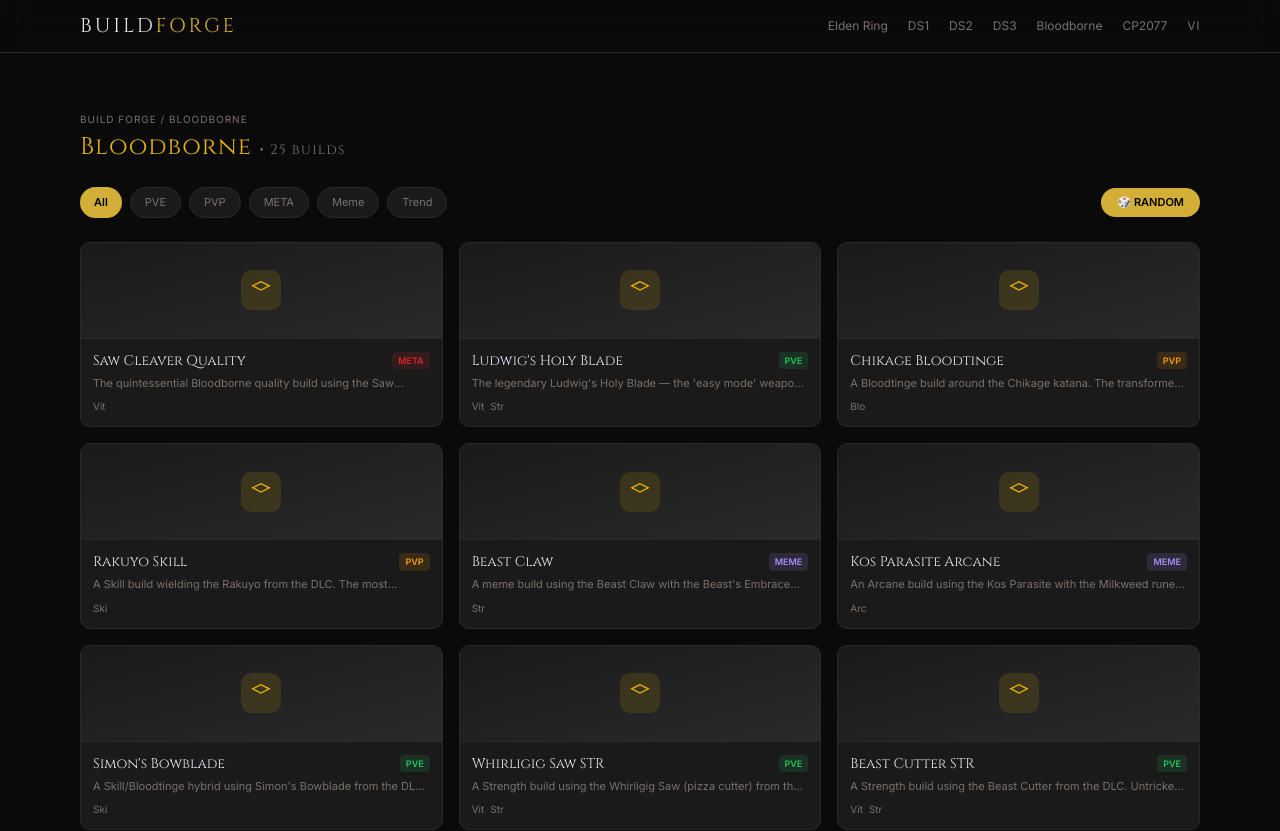
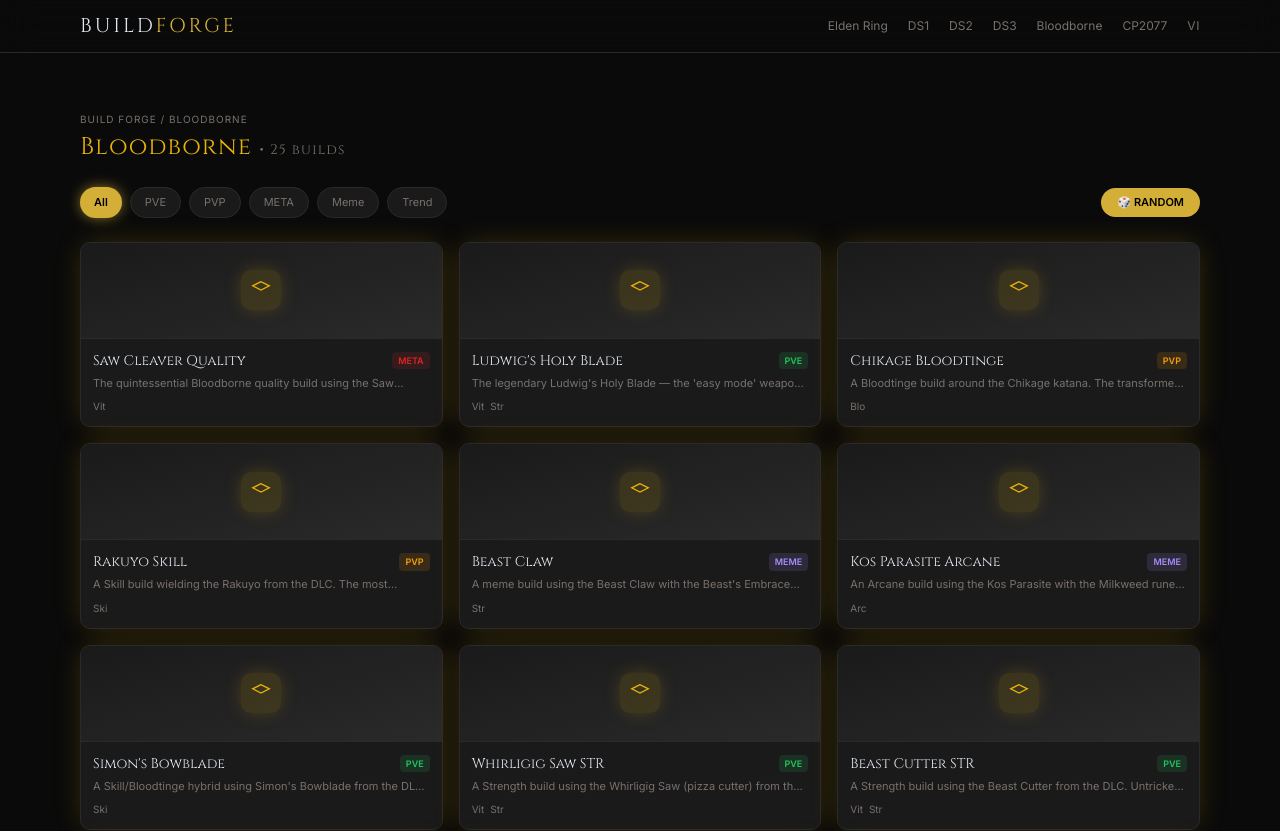
Before and after one commit to schizo16/build-forge, a Next.js app: page /en/bloodborne in a window 1280 px wide. Shown: the top 831 px of the page. Built offline with nearby package versions, Linux system fonts and the light colour scheme.

Commit message:
feat: add GitHub Actions CI + updated README

```diff
--- a/app/[locale]/[game]/[slug]/page.tsx
+++ b/app/[locale]/[game]/[slug]/page.tsx
@@ -4,6 +4,7 @@
 import { getBuild } from "@/data"
 import { GuideSection } from "@/components/build-detail/guide-section"
 import { StatBars } from "@/components/build-detail/stat-bars"
+import { AnimatedSection } from "@/components/animated-section"
 import { AffinityCompare } from "@/components/build-detail/affinity-compare"
 import { ItemGrid } from "@/components/build-detail/item-grid"
 import { TipsSection } from "@/components/build-detail/tips-section"
@@ -48,30 +49,30 @@
       {/* Content sections */}
       <div className="mt-10 space-y-10">
         {/* Guide */}
-        <section>
+        <AnimatedSection>
           <h2 className="mb-4 font-display text-base text-forge-text">{isVi ? '📖 Hướng dẫn' : '📖 Guide'}</h2>
           <GuideSection phases={build.phases} locale={locale} />
-        </section>
+        </AnimatedSection>
 
         {/* Stats */}
-        <section>
+        <AnimatedSection>
           <h2 className="mb-4 font-display text-base text-forge-text">{isVi ? '📊 Chỉ số' : '📊 Stats'}</h2>
           <StatBars stats={build.stats} sl={build.sl} />
-        </section>
+        </AnimatedSection>
 
         {/* Affinity Comparison */}
         {build.affinities.length > 0 && (
-          <section>
+          <AnimatedSection>
             <h2 className="mb-4 font-display text-base text-forge-text">{isVi ? '⚔️ Ngọc' : '⚔️ Affinity'}</h2>
             <AffinityCompare affinities={build.affinities} locale={locale} />
-          </section>
+          </AnimatedSection>
         )}
 
         {/* Items */}
-        <section>
+        <AnimatedSection>
           <h2 className="mb-4 font-display text-base text-forge-text">{isVi ? '🎒 Trang bị' : '🎒 Items'}</h2>
           <ItemGrid items={build.items} itemType={config.itemType} locale={locale} gameSlug={gameSlug} />
-        </section>
+        </AnimatedSection>
 
         {/* Tips */}
         <TipsSection tips={isVi && build.tipsVi ? build.tipsVi : build.tips} />
--- a/app/[locale]/layout.tsx
+++ b/app/[locale]/layout.tsx
@@ -2,6 +2,7 @@
 import { notFound } from "next/navigation"
 import { Nav } from "@/components/layout/nav"
 import { Footer } from "@/components/layout/footer"
+import { PageTransition } from "@/components/page-transition"
 import { routing } from "@/lib/routing"
 
 type Props = {
@@ -16,7 +17,7 @@
   return (
     <NextIntlClientProvider locale={locale}>
       <Nav />
-      <main className="min-h-screen">{children}</main>
+      <main className="min-h-screen"><PageTransition>{children}</PageTransition></main>
       <Footer />
     </NextIntlClientProvider>
   )
--- a/app/globals.css
+++ b/app/globals.css
@@ -141,6 +141,20 @@
   }
 }
 
+@keyframes gradient-shift {
+  0%, 100% { background-position: 0% 50%; }
+  50% { background-position: 100% 50%; }
+}
+
+.animate-gradient {
+  background-size: 200% 200%;
+  animation: gradient-shift 8s ease infinite;
+}
+
+html {
+  scroll-behavior: smooth;
+}
+
 * {
   scrollbar-width: thin;
   scrollbar-color: var(--color-forge-border) var(--color-forge-bg);
--- /dev/null
+++ b/components/animated-section.tsx
@@ -0,0 +1,17 @@
+'use client'
+
+import { motion } from "framer-motion"
+
+export function AnimatedSection({ children, className }: { children: React.ReactNode; className?: string }) {
+  return (
+    <motion.section
+      initial={{ opacity: 0, y: 20 }}
+      whileInView={{ opacity: 1, y: 0 }}
+      viewport={{ once: true, margin: "-50px" }}
+      transition={{ duration: 0.5 }}
+      className={className}
+    >
+      {children}
+    </motion.section>
+  )
+}
--- a/components/game/build-card.tsx
+++ b/components/game/build-card.tsx
@@ -2,6 +2,7 @@
 
 import Link from "next/link"
 import { motion } from "framer-motion"
+import { TiltCard } from "@/components/tilt-card"
 import type { Build } from "@/lib/utils"
 
 const CATEGORY_COLORS: Record<string, string> = {
@@ -12,23 +13,25 @@
   trend: '#22C55E',
 }
 
-export function BuildCard({ build, gameSlug, accent, locale }: { build: Build; gameSlug: string; accent: string; locale?: string }) {
+export function BuildCard({ build, gameSlug, accent, locale, index = 0 }: { build: Build; gameSlug: string; accent: string; locale?: string; index?: number }) {
   const catColor = CATEGORY_COLORS[build.category] ?? '#78716C'
 
   return (
     <motion.div
-      initial={{ opacity: 0, y: 20 }}
+      initial={{ opacity: 0, y: 30 }}
       animate={{ opacity: 1, y: 0 }}
-      transition={{ duration: 0.4 }}
+      transition={{ duration: 0.4, delay: index * 0.05 }}
     >
+      <TiltCard className="rounded-lg">
         <Link
           href={`/${gameSlug}/${build.slug}`}
-        className="group block overflow-hidden rounded-lg border border-forge-border bg-forge-surface transition-all duration-300 hover:border-accent-gold/40"
+          className="group block overflow-hidden rounded-lg border border-forge-border bg-forge-surface transition-all duration-500 hover:shadow-[0_0_30px_-5px]"
+          style={{ boxShadow: `0 0 30px -5px ${accent}40` }}
       >
         <div className="flex h-24 items-center justify-center border-b border-forge-border bg-gradient-to-br from-forge-surface to-forge-hover">
           <div
-          className="flex h-10 w-10 items-center justify-center rounded-lg"
-          style={{ backgroundColor: `${accent}22` }}
+            className="flex h-10 w-10 items-center justify-center rounded-lg transition-all duration-500 group-hover:shadow-[0_0_20px_-5px]"
+            style={{ backgroundColor: `${accent}22`, boxShadow: `0 0 20px -5px ${accent}60` }}
           >
             <svg width="20" height="20" viewBox="0 0 24 24" fill="none">
               <path d="M12 2L2 7L12 12L22 7L12 2Z" stroke={accent} strokeWidth="1.5" />
@@ -55,6 +58,7 @@
           </div>
         </div>
       </Link>
+      </TiltCard>
     </motion.div>
   )
 }
--- a/components/game/build-grid.tsx
+++ b/components/game/build-grid.tsx
@@ -12,8 +12,8 @@
 
   return (
     <div className="grid grid-cols-1 gap-4 sm:grid-cols-2 lg:grid-cols-3">
-      {builds.map((build) => (
-        <BuildCard key={build.slug} build={build} gameSlug={gameSlug} accent={accent} locale={locale} />
+      {builds.map((build, index) => (
+        <BuildCard key={build.slug} build={build} gameSlug={gameSlug} accent={accent} locale={locale} index={index} />
       ))}
     </div>
   )
--- a/components/game/filter-pills.tsx
+++ b/components/game/filter-pills.tsx
@@ -11,7 +11,7 @@
           onClick={() => onChange(cat.key)}
           className={`rounded-full px-3.5 py-1.5 text-[11px] transition-all ${
             active === cat.key
-              ? 'bg-accent-gold font-semibold text-black'
+              ? 'bg-accent-gold font-semibold text-black shadow-[0_0_15px_-3px_#D4AF37]'
               : 'border border-forge-border bg-forge-surface text-forge-muted hover:text-forge-text'
           }`}
         >
--- a/components/landing/game-card.tsx
+++ b/components/landing/game-card.tsx
@@ -4,6 +4,7 @@
 import Link from "next/link"
 import { useRouter } from "next/navigation"
 import { motion } from "framer-motion"
+import { TiltCard } from "@/components/tilt-card"
 import { useLocale } from "next-intl"
 import type { GameSlug } from "@/lib/utils"
 
@@ -38,9 +39,10 @@
       animate={{ opacity: 1, y: 0 }}
       transition={{ duration: 0.4, delay: index * 0.1 }}
     >
+      <TiltCard className="rounded-lg">
         <Link
           href={`/${slug}`}
-        className="group relative flex flex-col items-center rounded-lg border p-5 text-center transition-all duration-300 hover:scale-[1.02]"
+          className="group relative flex flex-col items-center rounded-lg border p-5 text-center transition-all duration-300"
           style={{ borderColor: `${accent}33`, backgroundColor: '#1A1A1A' }}
         >
           <button
@@ -62,6 +64,7 @@
           <h3 className="font-display text-sm" style={{ color: accent }}>{name}</h3>
           <p className="mt-1 text-[10px] text-forge-muted">{buildCount} {locale === 'vi' ? 'build' : 'builds'}</p>
         </Link>
+      </TiltCard>
     </motion.div>
   )
 }
--- /dev/null
+++ b/components/page-transition.tsx
@@ -0,0 +1,15 @@
+'use client'
+
+import { motion } from "framer-motion"
+
+export function PageTransition({ children }: { children: React.ReactNode }) {
+  return (
+    <motion.div
+      initial={{ opacity: 0 }}
+      animate={{ opacity: 1 }}
+      transition={{ duration: 0.3 }}
+    >
+      {children}
+    </motion.div>
+  )
+}
--- /dev/null
+++ b/components/parallax-bg.tsx
@@ -0,0 +1,22 @@
+'use client'
+
+import { motion, useScroll, useTransform } from "framer-motion"
+import { useRef } from "react"
+
+export function ParallaxBg({ children, className }: { children: React.ReactNode; className?: string }) {
+  const ref = useRef(null)
+  const { scrollYProgress } = useScroll({
+    target: ref,
+    offset: ["start start", "end start"],
+  })
+  const y = useTransform(scrollYProgress, [0, 1], ["0%", "30%"])
+  const opacity = useTransform(scrollYProgress, [0, 0.8], [1, 0])
+
+  return (
+    <div ref={ref} className={className}>
+      <motion.div style={{ y, opacity }} className="absolute inset-0">
+        {children}
+      </motion.div>
+    </div>
+  )
+}
--- /dev/null
+++ b/components/tilt-card.tsx
@@ -0,0 +1,57 @@
+'use client'
+
+import { useRef, type ReactNode } from "react"
+import { motion, useMotionValue, useSpring, useTransform } from "framer-motion"
+
+export function TiltCard({ children, className = "" }: { children: ReactNode; className?: string }) {
+  const ref = useRef<HTMLDivElement>(null)
+
+  const x = useMotionValue(0)
+  const y = useMotionValue(0)
+
+  const mouseXSpring = useSpring(x, { stiffness: 150, damping: 15 })
+  const mouseYSpring = useSpring(y, { stiffness: 150, damping: 15 })
+
+  const rotateX = useTransform(mouseYSpring, [-0.5, 0.5], ["8deg", "-8deg"])
+  const rotateY = useTransform(mouseXSpring, [-0.5, 0.5], ["-8deg", "8deg"])
+
+  const glareBackground = useTransform(
+    [mouseXSpring, mouseYSpring],
+    ([latestX, latestY]: number[]) =>
+      `radial-gradient(circle at ${50 + latestX * 50}% ${50 + latestY * 50}%, rgba(212, 175, 55, 0.08) 0%, transparent 60%)`
+  )
+
+  const handleMouseMove = (e: React.MouseEvent) => {
+    if (!ref.current) return
+    const rect = ref.current.getBoundingClientRect()
+    const width = rect.width
+    const height = rect.height
+    const mouseX = e.clientX - rect.left
+    const mouseY = e.clientY - rect.top
+    x.set(mouseX / width - 0.5)
+    y.set(mouseY / height - 0.5)
+  }
+
+  const handleMouseLeave = () => {
+    x.set(0)
+    y.set(0)
+  }
+
+  return (
+    <motion.div
+      ref={ref}
+      onMouseMove={handleMouseMove}
+      onMouseLeave={handleMouseLeave}
+      style={{ rotateX, rotateY, transformStyle: "preserve-3d" }}
+      className={className}
+    >
+      <div style={{ transform: "translateZ(50px)" }}>
+        {children}
+      </div>
+      <motion.div
+        className="pointer-events-none absolute inset-0 rounded-lg"
+        style={{ background: glareBackground }}
+      />
+    </motion.div>
+  )
+}
```
Also changed, not shown: app/[locale]/page.tsx (+20 -6 lines), 1 other file (tests, documents, lock files or other folders). Lines whose indentation alone changed are shown as unchanged.
